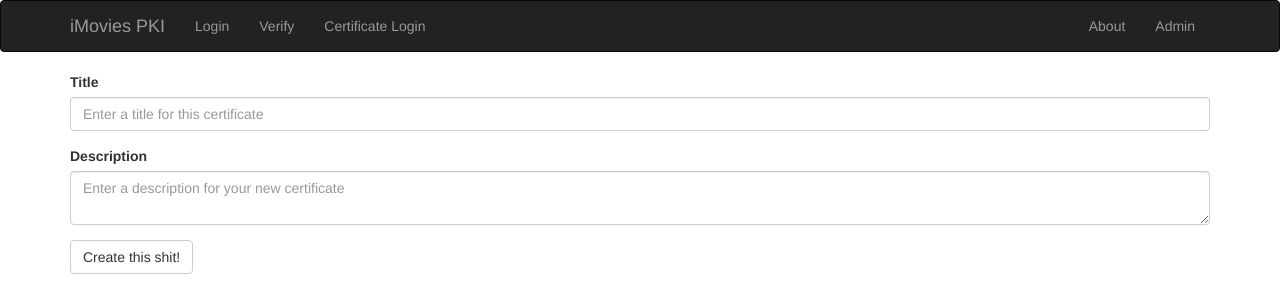
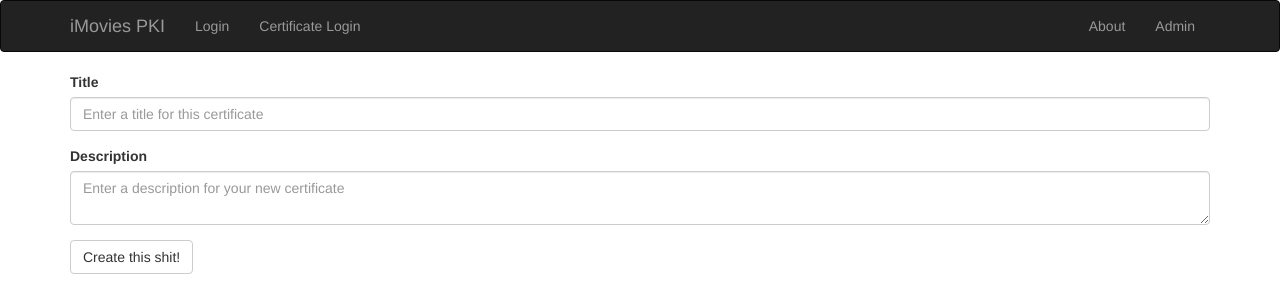
Before and after one commit to KarlKode/AppliedLabProject, a Python web app: template web/templates/create_certificate.html in a window 1280 px wide. Shown: the top 300 px of the page. Run offline with Jinja, Linux system fonts and the light colour scheme; the template is opened without the code that fills it, so the values that code supplies are empty, except form fields; form fields are guessed from the names that the template uses; some libraries are stand-ins or nearby versions.

Commit message:
Wrong section

```diff
--- a/web/templates/base.html
+++ b/web/templates/base.html
@@ -34,12 +34,12 @@
             <li>
               <a href="{{ url_for("user_app.create_certificate") }}">New Certificate</a>
             </li>
+            <li>
+              <a href="{{ url_for("user_app.verify_certificate") }}">Verify</a>
+            </li>
             {% else %}
             <li>
               <a href="{{ url_for("user_app.login") }}">Login</a>
-            </li>
-            <li>
-              <a href="{{ url_for("user_app.verify_certificate") }}">Verify</a>
             </li>
             <li>
               <a href="https://auth.imovies.ch/">Certificate Login</a>
```
